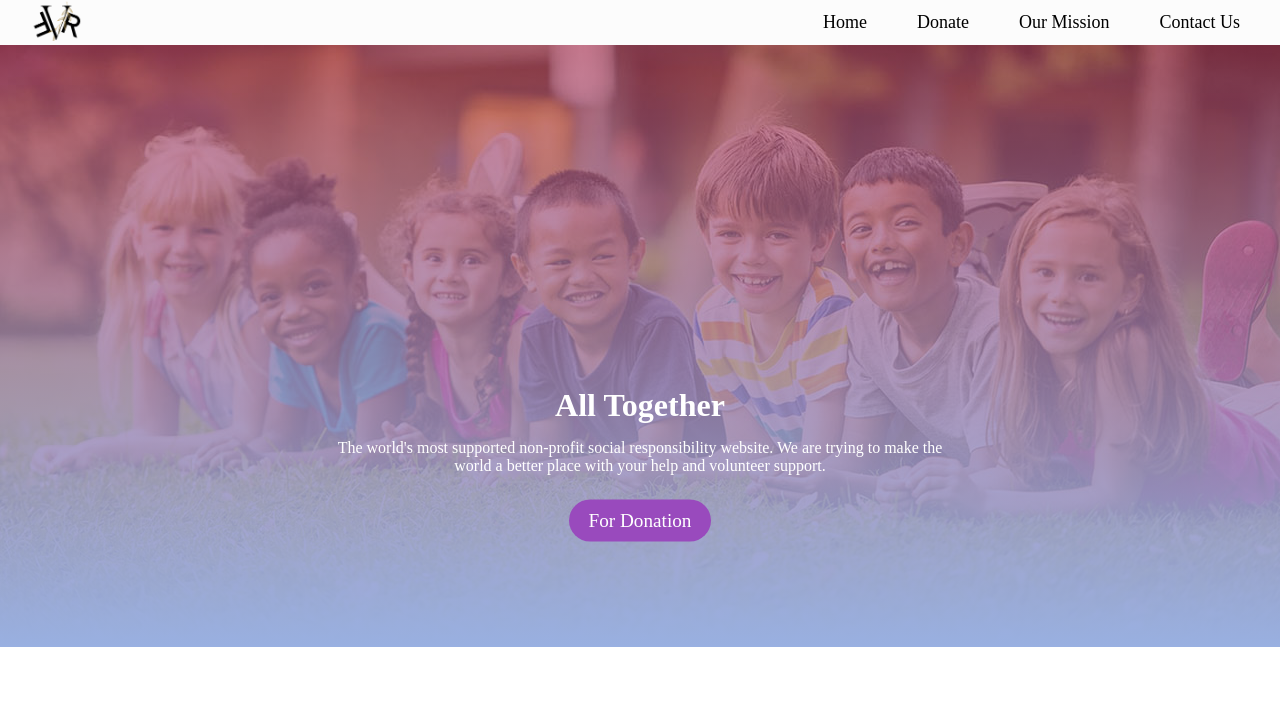
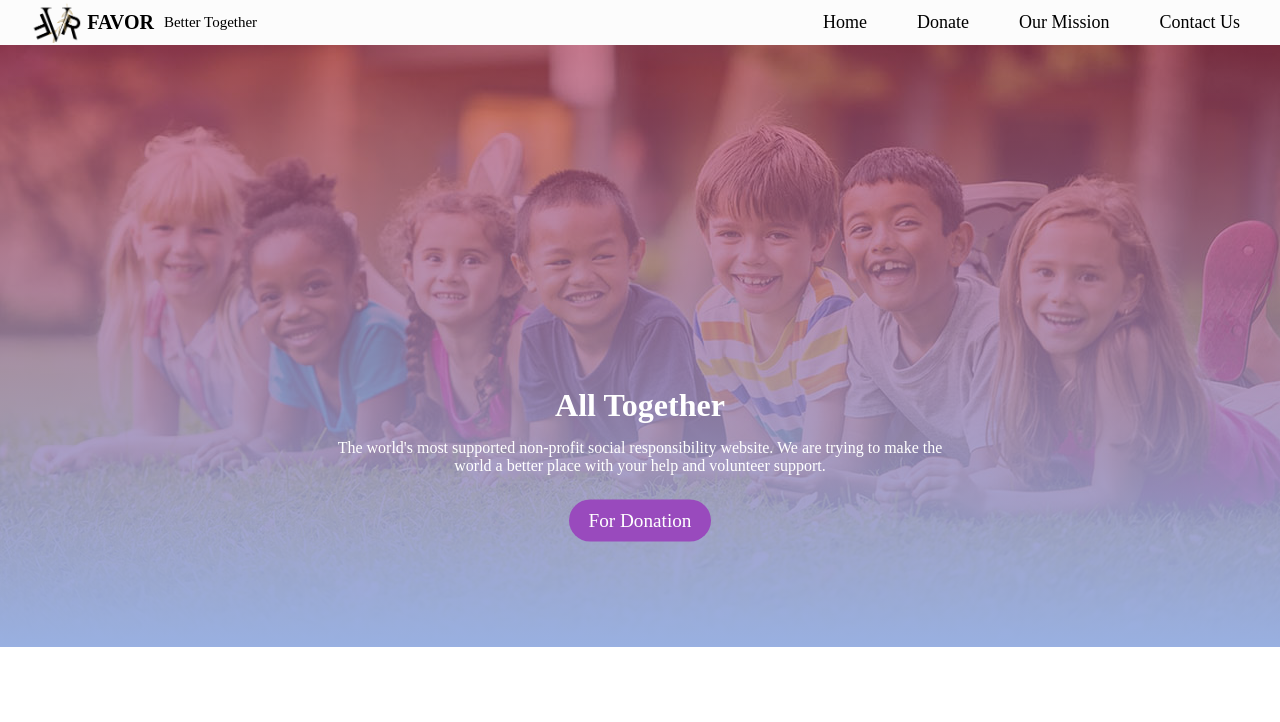
Before and after one commit to duygubdy/CivilSocietyOrganization, a plain HTML site: page index.html in a window 1280 px wide. Shown: the top 722 px of the page. Drawn offline with Linux system fonts and the light colour scheme.

Commit message:
Style changed

```diff
--- a/css/style.css
+++ b/css/style.css
@@ -6,7 +6,18 @@
 body {
   overflow-y: scroll;
 }
-
+.logo{
+  display: flex;
+  align-items: center;
+}
+.logo h2{
+  margin-left: -25px;
+  font-size: 20px;
+}
+.logo p{
+  margin-left: 10px;
+  font-size: 15px;
+}
 .toolbar {
   margin: 0;
   padding: 0;
--- a/index.html
+++ b/index.html
@@ -12,6 +12,8 @@
 		<div class="toolbar">
 			<div class="logo">
 				<img src="images/logo.png" alt="Logo">
+				<h2> FAVOR </h2>
+				<p>   Better Together </p>
 			</div>
 			<nav>
 				<ul class="navigation">
```
